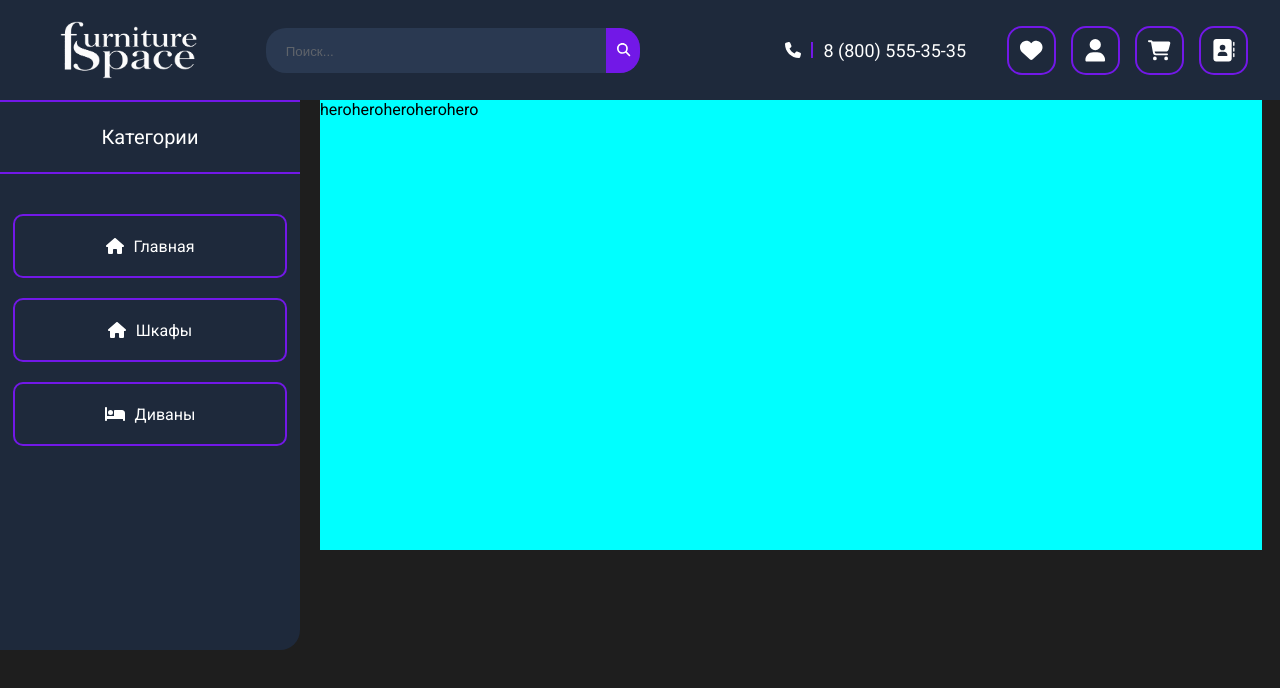
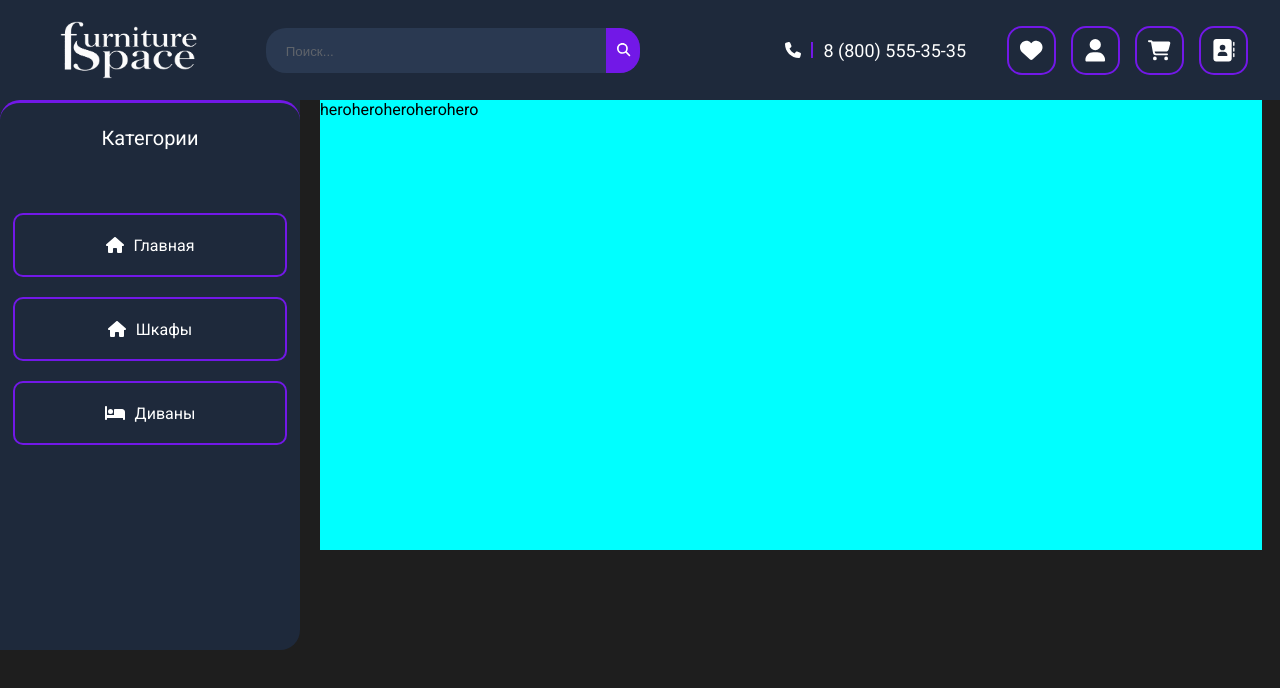
Before and after one commit to MrGodgames/furniture-space, a React (Vite) app: page / in a window 1280 px wide. Shown: the top 688 px of the page. Built offline with nearby package versions, Linux system fonts and the light colour scheme.

Commit message:
sidebar fix

```diff
--- a/src/sidebar.css
+++ b/src/sidebar.css
@@ -19,8 +19,8 @@
     display: flex;
     width: 100%;
     height: 70px;
-    border-top: 2px solid rgb(114, 24, 231);
-    border-bottom: 2px solid rgb(114, 24, 231);
+    border-radius: 20px;
+    border-top: 3px solid rgb(114, 24, 231);
 }
 
 .sidebar-header p{
```
